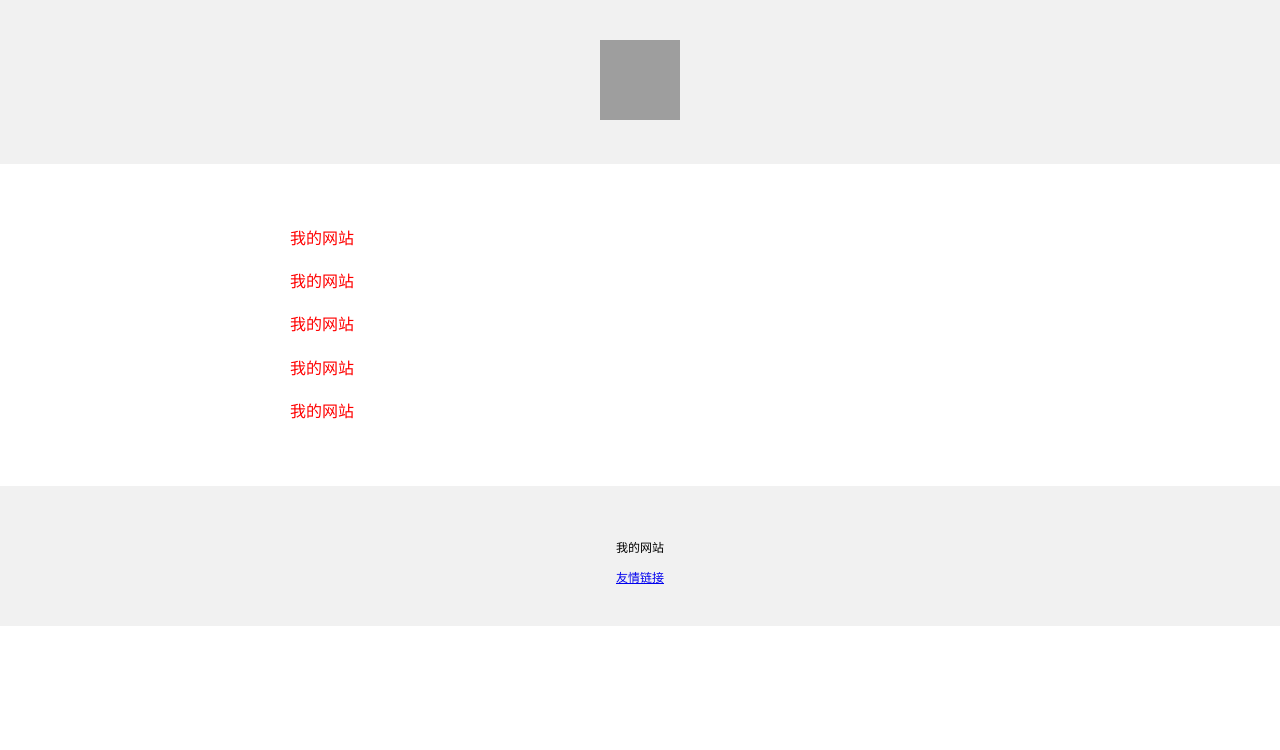
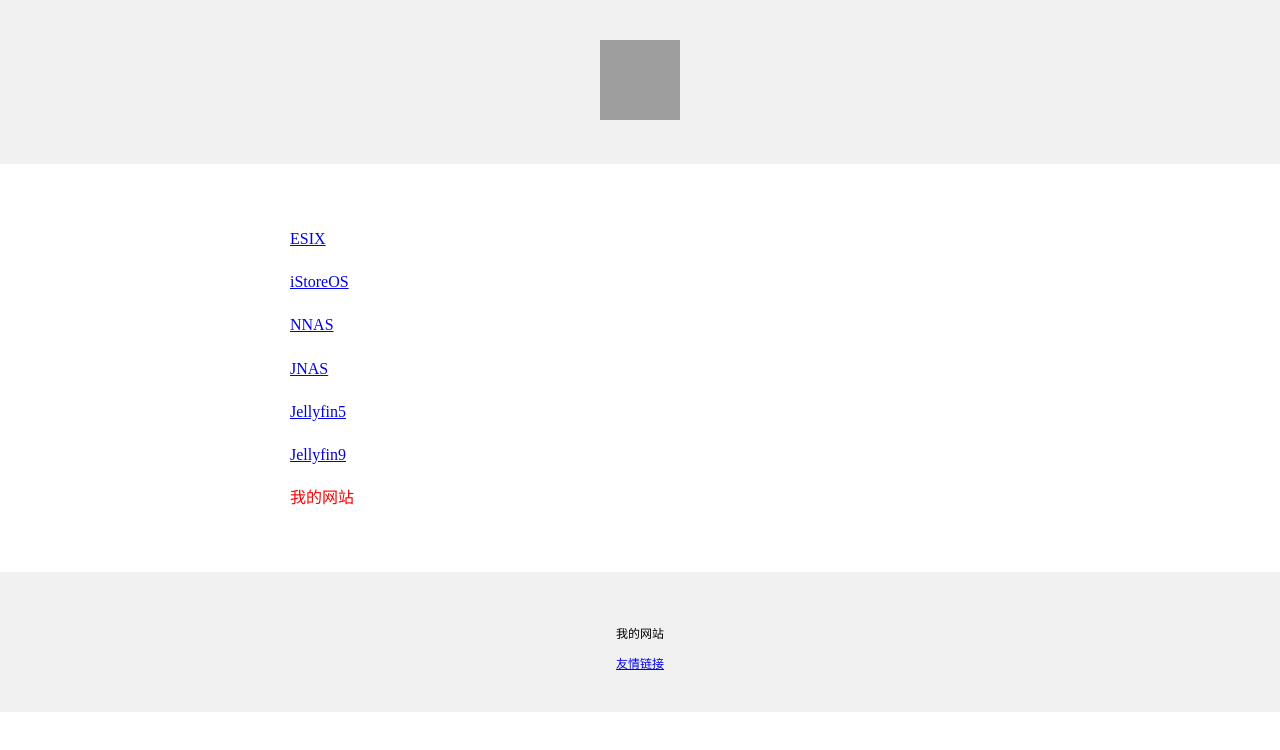
Before and after one commit to 53gcchg/re01-one, a plain HTML site: page index.html in a window 1280 px wide. Drawn offline with Linux system fonts and the light colour scheme; grey boxes are pictures that could not be loaded.

Commit message:
Add files via upload

```diff
--- a/index.html
+++ b/index.html
@@ -16,7 +16,7 @@
        text-align: center;
        padding: 40px
        ">
-      <img src='https://telegraph-image-9sg.pages.dev/file/57ac03bec35cc9d334df2.png' alt="cai" width="80px" height="80px"></img>
+      <img src='https://telegraph-image-9sg.pages.dev/file/9ce5e8b74f39a39d1563f.jpg' alt="cai" width="80px" height="80px"></img>
     </div>
     <div style="
       max-width: 700px;
@@ -25,10 +25,12 @@
       line-height: 1.7;
       color: red;
      ">
-       <p>我的网站</p>
-       <p>我的网站</p>
-       <p>我的网站</p>
-       <p>我的网站</p>
+       <p><a href="http://192.168.1.150/">ESIX</a></p>
+       <p><a href="http://192.168.1.151/">iStoreOS</a></p>
+       <p><a href="http://192.168.1.152:5000/">NNAS</a></p>
+       <p><a href="http://192.168.1.190:5000/">JNAS</a></p>
+       <p><a href="http://192.168.1.153:8096/">Jellyfin5</a></p>
+       <p><a href="http://192.168.1.190:8096/">Jellyfin9</a></p>
        <p>我的网站</p>
        </div>
     <div style="
```
